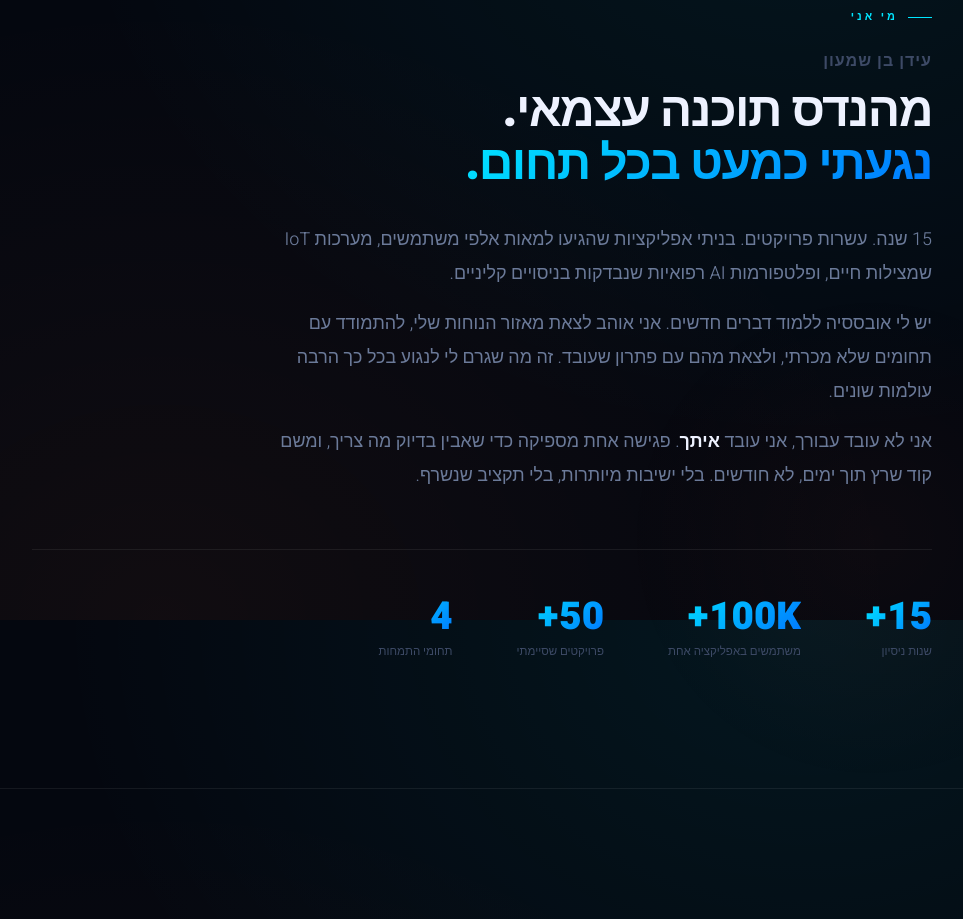
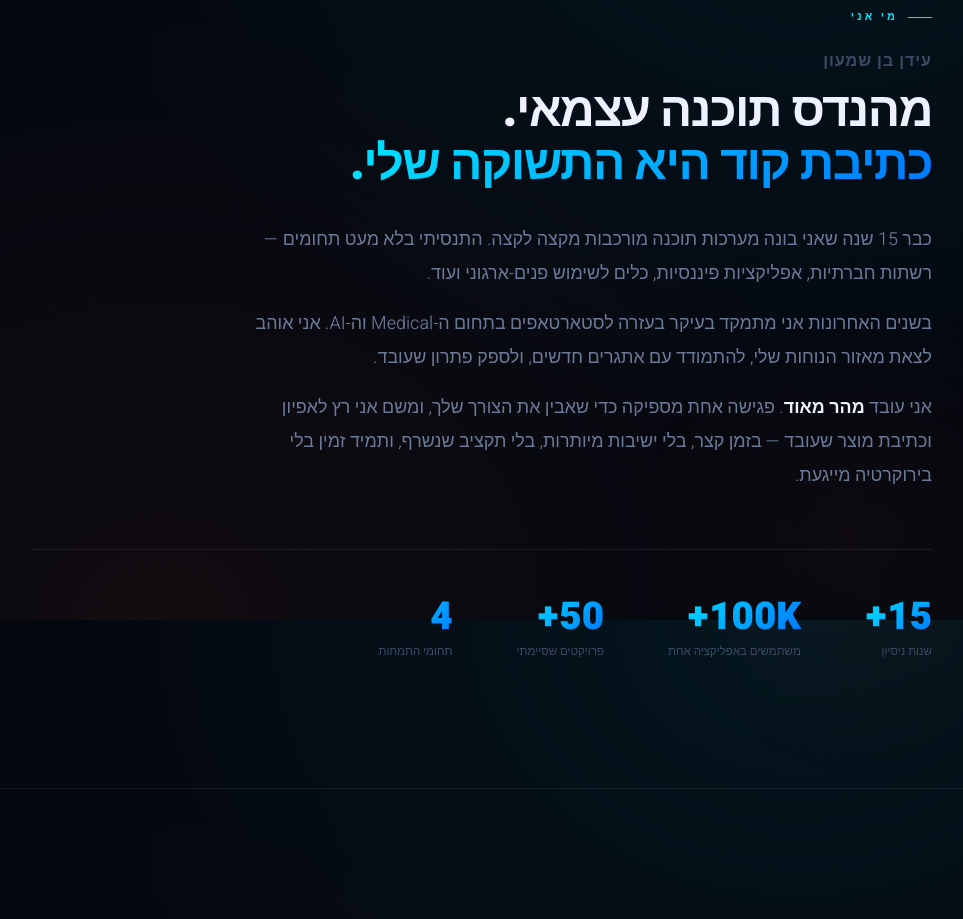
Before and after one commit to studioidan/popapp-website, a Next.js app: page / in a window 1280 px wide. Shown: the part 980-1899 px from the top of the page, without its empty margins (158-1121 px from the left). Built offline with nearby package versions, Linux system fonts and the light colour scheme.

Commit message:
✏️ Update About with Idan's real bio text

```diff
--- a/components/About.tsx
+++ b/components/About.tsx
@@ -55,25 +55,25 @@ export default function About() {
           מהנדס תוכנה עצמאי.<br />
           <span style={{ background:'linear-gradient(135deg,#00e5ff,#0077ff)',
             WebkitBackgroundClip:'text', WebkitTextFillColor:'transparent' }}>
-            נגעתי כמעט בכל תחום.
+            כתיבת קוד היא התשוקה שלי.
           </span>
         </h2>
 
         <p ref={r(3)} data-i="3" style={{ fontSize:'clamp(1rem,1.8vw,1.12rem)', fontWeight:300,
           color:'var(--text-secondary)', lineHeight:1.9, marginBottom:16, maxWidth:680, ...anim(0.14) }}>
-          15 שנה. עשרות פרויקטים. בניתי אפליקציות שהגיעו למאות אלפי משתמשים, מערכות IoT שמצילות חיים, ופלטפורמות AI רפואיות שנבדקות בניסויים קליניים.
+          כבר 15 שנה שאני בונה מערכות תוכנה מורכבות מקצה לקצה. התנסיתי בלא מעט תחומים — רשתות חברתיות, אפליקציות פיננסיות, כלים לשימוש פנים-ארגוני ועוד.
         </p>
 
         <p ref={r(4)} data-i="4" style={{ fontSize:'clamp(1rem,1.8vw,1.12rem)', fontWeight:300,
           color:'var(--text-secondary)', lineHeight:1.9, marginBottom:16, maxWidth:680, ...anim(0.18) }}>
-          יש לי אובססיה ללמוד דברים חדשים. אני אוהב לצאת מאזור הנוחות שלי, להתמודד עם תחומים שלא מכרתי, ולצאת מהם עם פתרון שעובד. זה מה שגרם לי לנגוע בכל כך הרבה עולמות שונים.
+          בשנים האחרונות אני מתמקד בעיקר בעזרה לסטארטאפים בתחום ה-Medical וה-AI. אני אוהב לצאת מאזור הנוחות שלי, להתמודד עם אתגרים חדשים, ולספק פתרון שעובד.
         </p>
 
         <p ref={r(5)} data-i="5" style={{ fontSize:'clamp(1rem,1.8vw,1.12rem)', fontWeight:300,
           color:'var(--text-secondary)', lineHeight:1.9, marginBottom:56, maxWidth:680, ...anim(0.22) }}>
-          אני לא עובד עבורך, אני עובד{' '}
-          <strong style={{ color:'var(--text-primary)', fontWeight:600 }}>איתך</strong>.
-          {' '}פגישה אחת מספיקה כדי שאבין בדיוק מה צריך, ומשם קוד שרץ תוך ימים, לא חודשים. בלי ישיבות מיותרות, בלי תקציב שנשרף.
+          אני עובד{' '}
+          <strong style={{ color:'var(--text-primary)', fontWeight:600 }}>מהר מאוד</strong>.
+          {' '}פגישה אחת מספיקה כדי שאבין את הצורך שלך, ומשם אני רץ לאפיון וכתיבת מוצר שעובד — בזמן קצר, בלי ישיבות מיותרות, בלי תקציב שנשרף, ותמיד זמין בלי בירוקרטיה מייגעת.
         </p>
 
         {/* stats */}
```
